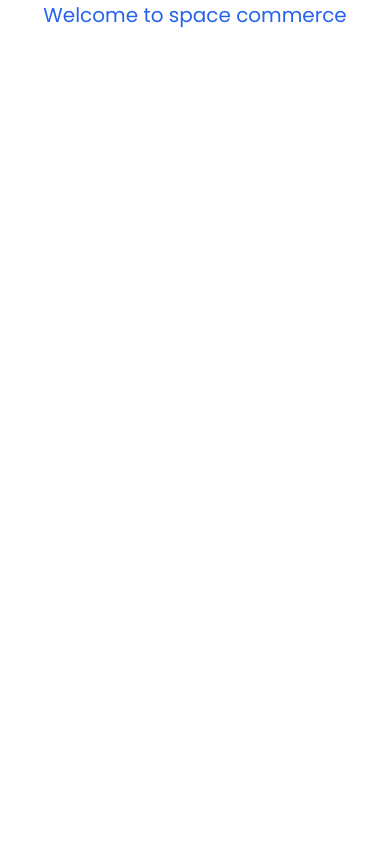
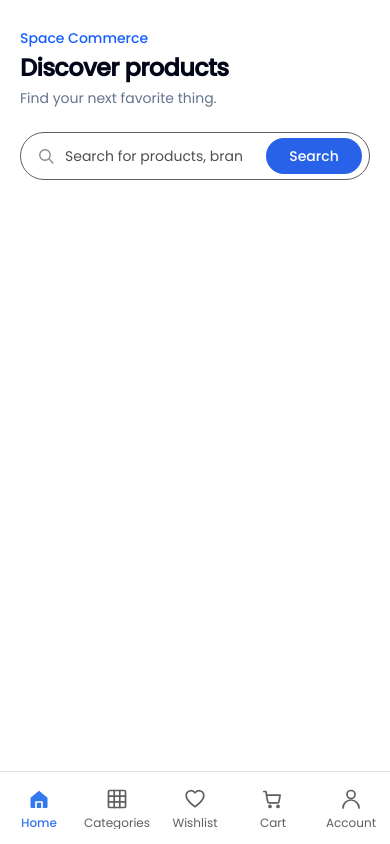
Before and after one commit to BuildspaceHub/space-commerce-fe, a Next.js app: page / in a window 390 px wide. Built offline with nearby package versions, Linux system fonts and the light colour scheme.

Commit message:
Initial commit

```diff
--- /dev/null
+++ b/app/account/page.tsx
@@ -0,0 +1,5 @@
+import { StorePage } from "@/components/store-page";
+
+export default function AccountPage() {
+  return <StorePage description="Manage your Space Commerce account." title="Account" />;
+}
--- /dev/null
+++ b/app/cart/page.tsx
@@ -0,0 +1,5 @@
+import { StorePage } from "@/components/store-page";
+
+export default function CartPage() {
+  return <StorePage description="Review items before checkout." title="Your cart" />;
+}
--- /dev/null
+++ b/app/categories/page.tsx
@@ -0,0 +1,5 @@
+import { StorePage } from "@/components/store-page";
+
+export default function CategoriesPage() {
+  return <StorePage description="Browse everything by category." title="Categories" />;
+}
--- a/app/globals.css
+++ b/app/globals.css
@@ -3,7 +3,7 @@
 :root {
   /* colors */
   --brand: #2563eb;
-  --background: ##ffffff;
+  --background: #ffffff;
   --foreground: #171717;
   --card-background: #f7f8fa;
   /* Typograph */
@@ -22,11 +22,11 @@
   --color-brand: var(--brand);
   --color-card-background: var(--card-background);
   --text-large: var(--text-large);
-  --text-medium: var(--text-large);
+  --text-medium: var(--text-medium);
   --text-regular: var(--text-regular);
   --text-caption: var(--text-caption);
   --font-poppins: var(--font-poppins);
-  --radius-card-redius: var(--card-radius);
+  --radius-card: var(--card-radius);
 }
 
 /* BASE STYLE */
--- a/app/page.tsx
+++ b/app/page.tsx
@@ -1,7 +1,5 @@
+import { StorePage } from "@/components/store-page";
+
 export default function Home() {
-  return (
-    <h1 className="text-brand text-large text-center">
-      Welcome to space commerce
-    </h1>
-  );
+  return <StorePage description="Find your next favorite thing." title="Discover products" />;
 }
--- /dev/null
+++ b/app/wishlist/page.tsx
@@ -0,0 +1,5 @@
+import { StorePage } from "@/components/store-page";
+
+export default function WishlistPage() {
+  return <StorePage description="Your saved products live here." title="Wishlist" />;
+}
--- /dev/null
+++ b/components/bottom-navigation.tsx
@@ -0,0 +1,48 @@
+"use client";
+
+import Link from "next/link";
+import { usePathname } from "next/navigation";
+import { Icon, type IconName } from "./icons";
+
+export type NavigationItem = {
+  href: string;
+  label: string;
+  icon: IconName;
+};
+
+export const navigationItems: readonly NavigationItem[] = [
+  { href: "/", label: "Home", icon: "home" },
+  { href: "/categories", label: "Categories", icon: "categories" },
+  { href: "/wishlist", label: "Wishlist", icon: "wishlist" },
+  { href: "/cart", label: "Cart", icon: "cart" },
+  { href: "/account", label: "Account", icon: "account" },
+];
+
+function isActiveRoute(pathname: string, href: string) {
+  return href === "/" ? pathname === href : pathname.startsWith(href);
+}
+
+export function BottomNavigation() {
+  const pathname = usePathname();
+
+  return (
+    <nav aria-label="Primary navigation" className="fixed inset-x-0 bottom-0 z-50 border-t border-[#dddddd] bg-white pb-[env(safe-area-inset-bottom)] md:hidden">
+      <div className="mx-auto grid h-[72px] max-w-[393px] grid-cols-5">
+        {navigationItems.map(({ href, label, icon }) => {
+          const active = isActiveRoute(pathname, href);
+          return (
+            <Link
+              aria-current={active ? "page" : undefined}
+              className={`flex min-w-0 flex-col items-center justify-center gap-1.5 text-xs leading-none transition-colors ${active ? "font-medium text-[#3478ed]" : "font-normal text-[#5f5f5f] hover:text-[#3478ed]"}`}
+              href={href}
+              key={href}
+            >
+              <Icon active={active} className="size-6" name={icon} />
+              <span className="truncate">{label}</span>
+            </Link>
+          );
+        })}
+      </div>
+    </nav>
+  );
+}
--- /dev/null
+++ b/components/icons.tsx
@@ -0,0 +1,36 @@
+import type { SVGProps } from "react";
+
+export type IconName = "home" | "categories" | "wishlist" | "cart" | "account" | "search" | "chevron-down";
+
+type IconProps = SVGProps<SVGSVGElement> & { name: IconName };
+
+type StoreIconProps = IconProps & { active?: boolean };
+
+export function Icon({ active = false, name, ...props }: StoreIconProps) {
+  const common = {
+    fill: "none",
+    stroke: "currentColor",
+    strokeLinecap: "round" as const,
+    strokeLinejoin: "round" as const,
+    strokeWidth: 1.7,
+  };
+
+  return (
+    <svg viewBox="0 0 24 24" aria-hidden="true" {...props}>
+      {name === "home" && (active ? (
+        <>
+          <path d="m3.5 10.7 8.5-7 8.5 7v9.1a1.2 1.2 0 0 1-1.2 1.2H4.7a1.2 1.2 0 0 1-1.2-1.2v-9.1Z" fill="currentColor" />
+          <path d="M9 21v-6h6v6" fill="none" stroke="white" strokeLinecap="round" strokeLinejoin="round" strokeWidth="1.7" />
+        </>
+      ) : <path {...common} d="m3.5 10.7 8.5-7 8.5 7v9.1a1.2 1.2 0 0 1-1.2 1.2H4.7a1.2 1.2 0 0 1-1.2-1.2v-9.1Z M9 21v-6h6v6" />)}
+      {name === "categories" && (active ? (
+        <path d="M4 4h4.2v4.2H4V4Zm5.9 0h4.2v4.2H9.9V4Zm5.9 0H20v4.2h-4.2V4ZM4 9.9h4.2v4.2H4V9.9Zm5.9 0h4.2v4.2H9.9V9.9Zm5.9 0H20v4.2h-4.2V9.9ZM4 15.8h4.2V20H4v-4.2Zm5.9 0h4.2V20H9.9v-4.2Zm5.9 0H20V20h-4.2v-4.2Z" fill="currentColor" />
+      ) : <><rect {...common} x="3.5" y="3.5" width="17" height="17" rx="1" /><path {...common} d="M3.5 9.2h17M3.5 14.8h17M9.2 3.5v17M14.8 3.5v17" /></>)}
+      {name === "wishlist" && <path {...common} fill={active ? "currentColor" : "none"} d="M20.8 8.6c0 5.5-8.8 11.1-8.8 11.1S3.2 14.1 3.2 8.6a4.8 4.8 0 0 1 8.8-2.7 4.8 4.8 0 0 1 8.8 2.7Z" />}
+      {name === "cart" && <><path {...common} d="M2.8 4.5h2.1l1.8 10.1a1.5 1.5 0 0 0 1.5 1.2h8.3a1.5 1.5 0 0 0 1.5-1.2l1.1-6.4H6" /><circle {...common} cx="9" cy="19.4" r="1" /><circle {...common} cx="17" cy="19.4" r="1" /></>}
+      {name === "account" && <><circle {...common} cx="12" cy="7.5" r="4" /><path {...common} d="M4 21a8 8 0 0 1 16 0" /></>}
+      {name === "search" && <><circle {...common} cx="10.8" cy="10.8" r="6.3" /><path {...common} d="m16 16 4.3 4.3" /></>}
+      {name === "chevron-down" && <path {...common} d="m7.5 9.5 4.5 4.5 4.5-4.5" />}
+    </svg>
+  );
+}
--- /dev/null
+++ b/components/search-bar.tsx
@@ -0,0 +1,49 @@
+"use client";
+
+import { useId, useState, type FormEvent } from "react";
+import { Icon } from "./icons";
+
+export type SearchHandler = (query: string) => void;
+
+export type SearchBarProps = {
+  placeholder?: string;
+  onSearch?: SearchHandler;
+  className?: string;
+};
+
+export function SearchBar({
+  className = "",
+  placeholder = "Search for products, brands and categories...",
+  onSearch,
+}: SearchBarProps) {
+  const inputId = useId();
+  const [query, setQuery] = useState("");
+
+  function handleSubmit(event: FormEvent<HTMLFormElement>) {
+    event.preventDefault();
+    onSearch?.(query.trim());
+  }
+
+  return (
+    <form className={`relative w-full ${className}`} role="search" onSubmit={handleSubmit}>
+      <label className="sr-only" htmlFor={inputId}>
+        Search products
+      </label>
+      <Icon className="pointer-events-none absolute left-4 top-1/2 size-5 -translate-y-1/2 text-[#8c8c8c]" name="search" />
+      <input
+        className="h-12 w-full rounded-full border border-[#5f5f5f] bg-white py-3 pl-11 pr-28 text-sm text-slate-900 outline-none transition placeholder:text-[#4f4f4f] focus:border-[#3478ed] focus:ring-2 focus:ring-[#3478ed]/20 md:h-14"
+        id={inputId}
+        onChange={(event) => setQuery(event.target.value)}
+        placeholder={placeholder}
+        type="search"
+        value={query}
+      />
+      <button
+        className="absolute right-2 top-1/2 h-9 min-w-24 -translate-y-1/2 rounded-full bg-[#2862e9] px-5 text-sm font-medium text-white transition hover:bg-[#1f54d0] focus:outline-none focus:ring-2 focus:ring-[#3478ed] focus:ring-offset-2 md:h-10"
+        type="submit"
+      >
+        Search
+      </button>
+    </form>
+  );
+}
--- /dev/null
+++ b/components/store-header.tsx
@@ -0,0 +1,35 @@
+import Link from "next/link";
+import { Icon } from "./icons";
+import { SearchBar } from "./search-bar";
+
+export function StoreHeader() {
+  return (
+    <header className="hidden border-b border-[#e2e2e2] bg-white md:block">
+      <div className="mx-auto flex h-[100px] max-w-[1328px] items-center gap-7 px-8">
+        <Link aria-label="Space Commerce home" className="flex shrink-0 items-center gap-2.5 text-base font-medium text-black" href="/">
+          <span aria-hidden="true" className="grid size-14 place-items-center rounded-xl bg-[#2862e9] text-[38px] font-semibold italic leading-none text-white">
+            S
+          </span>
+          <span>Space Commerce</span>
+        </Link>
+        <Link aria-label="Browse categories" className="flex shrink-0 items-center gap-2 text-left text-sm text-[#515151] hover:text-[#2862e9]" href="/categories">
+          <span className="leading-4">Sort by<br />Categories</span>
+          <Icon className="size-5" name="chevron-down" />
+        </Link>
+        <SearchBar className="min-w-0 flex-1" />
+        <div className="flex shrink-0 items-center gap-8 text-[#4f4f4f]">
+          <Link aria-label="Account" className="flex items-center gap-1.5 hover:text-[#2862e9]" href="/account">
+            <Icon className="size-7" name="account" />
+            <Icon className="size-4" name="chevron-down" />
+          </Link>
+          <Link aria-label="Wishlist" className="hover:text-[#2862e9]" href="/wishlist">
+            <Icon className="size-7" name="wishlist" />
+          </Link>
+          <Link aria-label="Cart" className="hover:text-[#2862e9]" href="/cart">
+            <Icon className="size-7" name="cart" />
+          </Link>
+        </div>
+      </div>
+    </header>
+  );
+}
--- /dev/null
+++ b/components/store-page.tsx
@@ -0,0 +1,24 @@
+import type { ReactNode } from "react";
+import { BottomNavigation } from "./bottom-navigation";
+import { SearchBar } from "./search-bar";
+import { StoreHeader } from "./store-header";
+
+type StorePageProps = { title: string; description: string; children?: ReactNode };
+
+export function StorePage({ title, description, children }: StorePageProps) {
+  return (
+    <>
+      <StoreHeader />
+      <main className="mx-auto min-h-screen w-full max-w-6xl px-5 pb-28 pt-7 sm:px-8 sm:pt-10 md:pb-10">
+        <header className="mx-auto max-w-xl md:hidden">
+          <p className="mb-1 text-sm font-medium text-blue-600">Space Commerce</p>
+          <h1 className="text-2xl font-semibold tracking-tight text-slate-950">{title}</h1>
+          <p className="mt-1 text-sm text-slate-500">{description}</p>
+          <div className="mt-6"><SearchBar /></div>
+        </header>
+        {children}
+        <BottomNavigation />
+      </main>
+    </>
+  );
+}
```
Also changed, not shown: package.json (+4 -4 lines), 1 other file (tests, documents, lock files or other folders).
